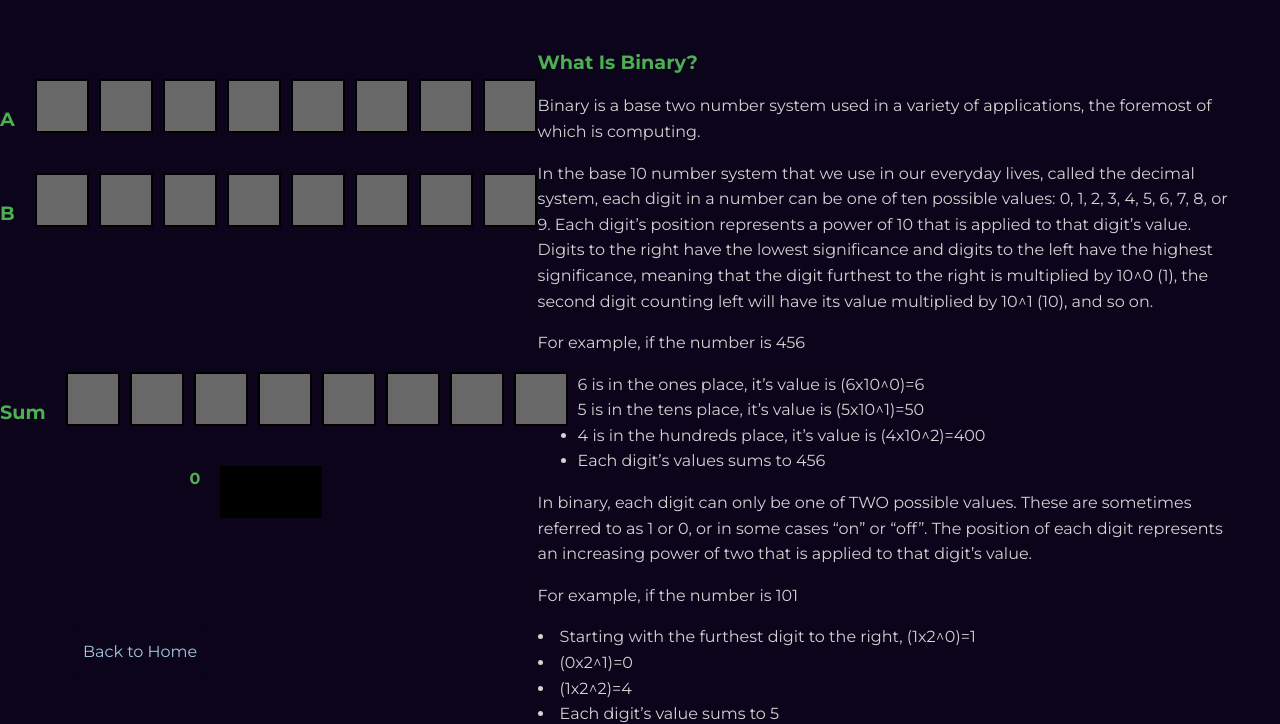
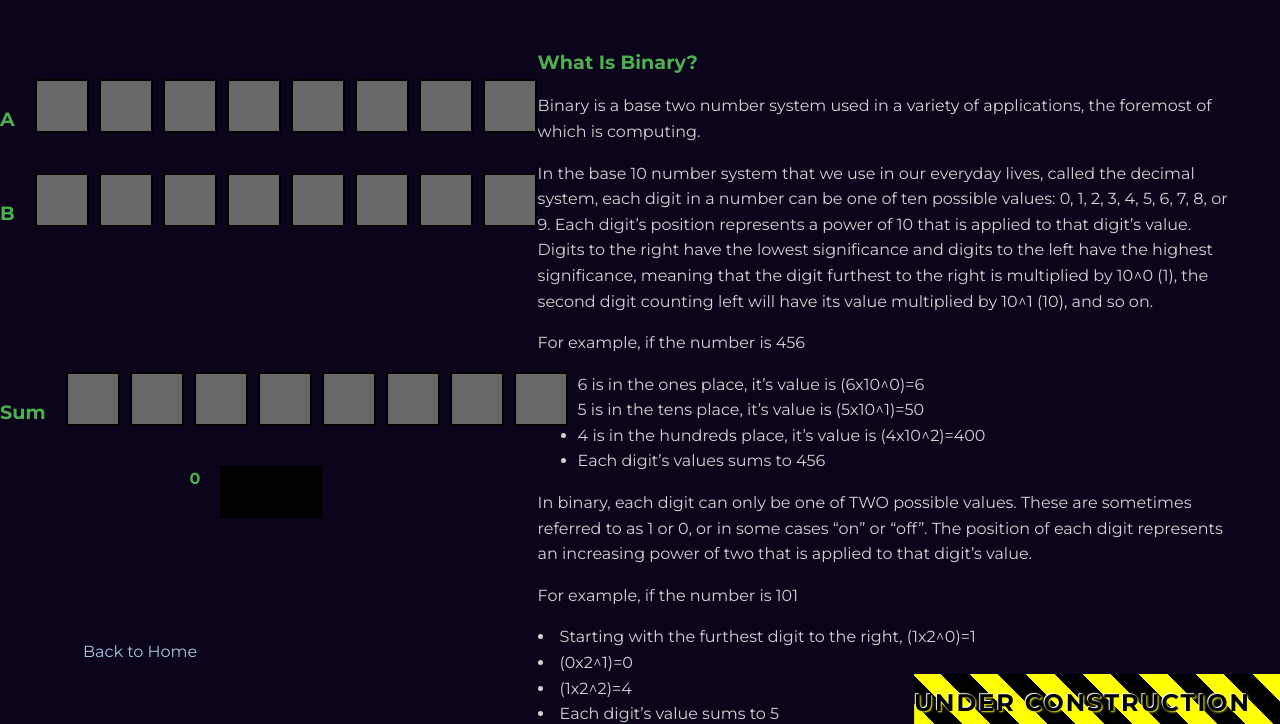
Before and after one commit to bpmurray77/fluffy-eureka, a website: page binary.html in a window 1280 px wide. Shown: the part 76-800 px from the top of the page. Drawn offline with Linux system fonts and the light colour scheme.

Commit message:
reverting

```diff
--- a/binary.html
+++ b/binary.html
@@ -8,6 +8,7 @@
     <link rel="preconnect" href="https://fonts.gstatic.com" crossorigin>
     <link href="https://fonts.googleapis.com/css2?family=Montserrat:ital,wght@0,100..900;1,100..900&display=swap" rel="stylesheet">
     <link rel="stylesheet" href="css/binary.css">
+    <link rel="stylesheet" href="construction.css">
     <link rel="stylesheet" href="flicker.css">
 </head>
 <body>
@@ -120,8 +121,18 @@
             <p>When will it end</p>
             <p>I need to scroll down</p>
             <p>Can I please scroll more</p>
-            <div id="alu-animation-container"></div>
+            <p>I need to test the scrolling</p>
+            <p>please just a crumb</p>
+            <p>please let me scroll</p>
             <!-- Add more documentation content as needed -->
+        </div>
+        <div class="ticker-container">
+            <div class="ticker caution-tape">
+              <span>Under Construction</span> &nbsp;&nbsp;&nbsp;&nbsp;
+              <span>Under Construction</span> &nbsp;&nbsp;&nbsp;&nbsp;
+              <span>Under Construction</span> &nbsp;&nbsp;&nbsp;&nbsp;
+              <span>Under Construction</span>
+            </div>
         </div>
     </div>
 
--- a/binary.js
+++ b/binary.js
@@ -2,176 +2,71 @@ document.addEventListener("DOMContentLoaded", function() {
     const aBits = document.querySelectorAll('#row-a .bit');
     const bBits = document.querySelectorAll('#row-b .bit');
     const sumBits = document.querySelectorAll('#row-result .bit');
-    const decimalSumOutput = document.getElementById('decimal-sum');
-    const colorDisplay = document.getElementById('color-display');
+    const decimalSumOutput = document.getElementById('decimal-sum'); // Element to display decimal sum
+    const colorDisplay = document.getElementById('color-display');   // Element to show the selected color
 
-    let aValue = Array(8).fill(0);
-    let bValue = Array(8).fill(0);
+    let aValue = Array(8).fill(0); // Initialize Value A as an array of 8 bits (all 0s)
+    let bValue = Array(8).fill(0); // Initialize Value B as an array of 8 bits (all 0s)
 
-    const colorPalette = [/* ... your color palette array ... */];
+    const colorPalette = [
+        '#000000', '#800000', '#008000', '#808000', '#000080', '#800080',
+        '#008080', '#c0c0c0', '#c0dcc0', '#a6caf0', '#2a3faa', '#2a3fff',
+        '#2a5f00', '#2a5f55', '#2a5faa', '#2a5fff', '#2a7f00', '#2a7f55',
+        '#2a7faa', '#2a7fff', '#2a9f00', '#2a9f55', '#2a9faa', '#2a9fff',
+        '#2abf00', '#2abf55', '#2abfaa', '#2abfff', '#2adf00', '#2adf55',
+        '#2adfaa', '#2adfff', '#2aff00', '#2aff55', '#2affaa', '#2affff',
+        '#550000', '#550055', '#5500aa', '#5500ff', '#551f00', '#551f55',
+        '#551faa', '#551fff', '#553f00', '#553f55', '#553faa', '#553fff',
+        '#555f00', '#555f55', '#555faa', '#555fff', '#557f00', '#557f55',
+        '#557faa', '#557fff', '#559f00', '#559f55', '#559faa', '#559fff',
+        '#55bf00', '#55bf55', '#55bfaa', '#55bfff', '#55df00', '#55df55',
+        '#55dfaa', '#55dfff', '#55ff00', '#55ff55', '#55ffaa', '#55ffff',
+        '#7f0000', '#7f0055', '#7f00aa', '#7f00ff', '#7f1f00', '#7f1f55',
+        '#7f1faa', '#7f1fff', '#7f3f00', '#7f3f55', '#7f3faa', '#7f3fff',
+        '#7f5f00', '#7f5f55', '#7f5faa', '#7f5fff', '#7f7f00', '#7f7f55',
+        '#7f7faa', '#7f7fff', '#7f9f00', '#7f9f55', '#7f9faa', '#7f9fff',
+        '#7fbf00', '#7fbf55', '#7fbfaa', '#7fbfff', '#7fdf00', '#7fdf55',
+        '#7fdfaa', '#7fdfff', '#7fff00', '#7fff55', '#7fffaa', '#7fffff',
+        '#aa0000', '#aa0055', '#aa00aa', '#aa00ff', '#aa1f00', '#aa1f55',
+        '#aa1faa', '#aa1fff', '#aa3f00', '#aa3f55', '#aa3faa', '#aa3fff',
+        '#aa5f00', '#aa5f55', '#aa5faa', '#aa5fff', '#aa7f00', '#aa7f55',
+        '#aa7faa', '#aa7fff', '#aa9f00', '#aa9f55', '#aa9faa', '#aa9fff',
+        '#aabf00', '#aabf55', '#aabfaa', '#aabfff', '#aadf00', '#aadf55',
+        '#aadfaa', '#aadfff', '#aaff00', '#aaff55', '#aaffaa', '#aaffff',
+        '#d40000', '#d40055', '#d400aa', '#d400ff', '#d41f00', '#d41f55',
+        '#d41faa', '#d41fff', '#d43f00', '#d43f55', '#d43faa', '#d43fff',
+        '#d45f00', '#d45f55', '#d45faa', '#d45fff', '#d47f00', '#d47f55',
+        '#d47faa', '#d47fff', '#d49f00', '#d49f55', '#d49faa', '#d49fff',
+        '#d4bf00', '#d4bf55', '#d4bfaa', '#d4bfff', '#d4df00', '#d4df55',
+        '#d4dfaa', '#d4dfff', '#d4ff00', '#d4ff55', '#d4ffaa', '#d4ffff',
+        '#ff0055', '#ff00aa', '#ff1f00', '#ff1f55', '#ff1faa', '#ff1fff',
+        '#ff3f00', '#ff3f55', '#ff3faa', '#ff3fff', '#ff5f00', '#ff5f55',
+        '#ff5faa', '#ff5fff', '#ff7f00', '#ff7f55', '#ff7faa', '#ff7fff',
+        '#ff9f00', '#ff9f55', '#ff9faa', '#ff9fff', '#ffbf00', '#ffbf55',
+        '#ffbfaa', '#ffbfff', '#ffdf00', '#ffdf55', '#ffdfaa', '#ffdfff',
+        '#ffff55', '#ffffaa', '#ccccff', '#ffccff', '#33ffff', '#66ffff',
+        '#99ffff', '#ccffff', '#007f00', '#007f55', '#007faa', '#007fff',
+        '#009f00', '#009f55', '#009faa', '#009fff', '#00bf00', '#00bf55',
+        '#00bfaa', '#00bfff', '#00df00', '#00df55', '#00dfaa', '#00dfff',
+        '#00ff55', '#00ffaa', '#2a0000', '#2a0055', '#2a00aa', '#2a00ff',
+        '#2a1f00', '#2a1f55', '#2a1faa', '#2a1fff', '#2a3f00', '#2a3f55',
+        '#fffbf0', '#a0a0a4', '#808080', '#ff0000', '#00ff00', '#ffff00',
+        '#0000ff', '#ff00ff', '#00ffff', '#ffffff'
+    ];
 
-    // Create a container for the ALU animation
-    const aluContainer = document.createElement('div');
-    aluContainer.id = 'alu-animation';
-    document.querySelector('.documentation-container').appendChild(aluContainer);
-
-    function createSVGElement(type) {
-        return document.createElementNS("http://www.w3.org/2000/svg", type);
-    }
-
-    function createGate(x, y, type) {
-        const gate = createSVGElement('g');
-        const body = createSVGElement('path');
-        let label = createSVGElement('text');
-
-        switch(type) {
-            case 'AND':
-                body.setAttribute('d', `M${x},${y} h20 a10,10 0 0 1 0,20 h-20 z`);
-                label.textContent = '&';
-                break;
-            case 'OR':
-                body.setAttribute('d', `M${x},${y} q20,10 0,20 q-20,-10 0,-20 z`);
-                label.textContent = '≥1';
-                break;
-            case 'XOR':
-                body.setAttribute('d', `M${x},${y} q20,10 0,20 q-20,-10 0,-20 z`);
-                const extraCurve = createSVGElement('path');
-                extraCurve.setAttribute('d', `M${x-3},${y} q20,10 0,20`);
-                gate.appendChild(extraCurve);
-                label.textContent = '=1';
-                break;
-        }
-
-        body.setAttribute('fill', '#4CAF50');
-        label.setAttribute('x', x + 10);
-        label.setAttribute('y', y + 14);
-        label.setAttribute('text-anchor', 'middle');
-        label.setAttribute('font-size', '10');
-
-        gate.appendChild(body);
-        gate.appendChild(label);
-        return gate;
-    }
-
-    function createWire(x1, y1, x2, y2) {
-        const wire = createSVGElement('line');
-        wire.setAttribute('x1', x1);
-        wire.setAttribute('y1', y1);
-        wire.setAttribute('x2', x2);
-        wire.setAttribute('y2', y2);
-        wire.setAttribute('stroke', '#4CAF50');
-        wire.setAttribute('stroke-width', '2');
-        return wire;
-    }
-
-    function createFullAdder(x, y, index) {
-        const group = createSVGElement('g');
-
-        // XOR gates
-        const xor1 = createGate(x, y, 'XOR');
-        const xor2 = createGate(x + 50, y + 20, 'XOR');
-
-        // AND gates
-        const and1 = createGate(x, y + 40, 'AND');
-        const and2 = createGate(x + 50, y + 60, 'AND');
-
-        // OR gate
-        const or = createGate(x + 100, y + 50, 'OR');
-
-        // Wires
-        const wires = [
-            createWire(x - 10, y + 10, x, y + 10), // Input A
-            createWire(x - 10, y + 30, x, y + 30), // Input B
-            createWire(x + 30, y + 10, x + 50, y + 30), // XOR1 to XOR2
-            createWire(x + 30, y + 10, x, y + 50), // XOR1 to AND1
-            createWire(x + 30, y + 30, x, y + 70), // Input B to AND1
-            createWire(x + 80, y + 40, x + 100, y + 60), // XOR2 to output
-            createWire(x + 30, y + 50, x + 50, y + 70), // AND1 to OR
-            createWire(x + 80, y + 70, x + 100, y + 70), // AND2 to OR
-            createWire(x + 130, y + 60, x + 140, y + 60), // OR to Carry out
-            createWire(x - 10, y + 80, x + 50, y + 80), // Carry in
-        ];
-
-        wires.forEach(wire => group.appendChild(wire));
-        group.append(xor1, xor2, and1, and2, or);
-
-        // Labels
-        const labels = [
-            {text: `A${7-index}`, x: x - 15, y: y + 10, color: '#FF5733'},  // Orange
-            {text: `B${7-index}`, x: x - 15, y: y + 30, color: '#33FF57'},  // Green
-            {text: `S${7-index}`, x: x + 85, y: y + 35, color: '#3357FF'},  // Blue
-            {text: 'Cin', x: x - 15, y: y + 80, color: '#FF33F5'},          // Pink
-            {text: 'Cout', x: x + 145, y: y + 60, color: '#F5FF33'}         // Yellow
-        ];
-
-        labels.forEach(label => {
-            const text = createSVGElement('text');
-            text.textContent = label.text;
-            text.setAttribute('x', label.x);
-            text.setAttribute('y', label.y);
-            text.setAttribute('font-size', '10');
-            text.setAttribute('fill', label.color);
-            group.appendChild(text);
-        });
-
-        return group;
-    }
-
-    function setupALUAnimation() {
-        const svg = createSVGElement('svg');
-        svg.setAttribute('width', '100%');
-        svg.setAttribute('height', '1000');
-        svg.setAttribute('viewBox', '0 0 800 1000');
-
-        for (let i = 0; i < 8; i++) {
-            const fullAdder = createFullAdder(50, i * 120, i);
-            svg.appendChild(fullAdder);
-        }
-
-        aluContainer.appendChild(svg);
-    }
-
-    function updateALU(a, b) {
-        const svg = aluContainer.querySelector('svg');
-        const wires = svg.querySelectorAll('line');
-        const gates = svg.querySelectorAll('path');
-
-        let carry = 0;
-        for (let i = 7; i >= 0; i--) {
-            const bitA = (a >> i) & 1;
-            const bitB = (b >> i) & 1;
-            const sum = bitA ^ bitB ^ carry;
-            const nextCarry = (bitA & bitB) | (carry & (bitA ^ bitB));
-
-            // Calculate the index for the current full adder
-            const adderIndex = 7 - i;
-
-            // Update input wires
-            wires[adderIndex * 10].style.stroke = bitA ? '#ff0000' : '#4CAF50';
-            wires[adderIndex * 10 + 1].style.stroke = bitB ? '#ff0000' : '#4CAF50';
-            wires[adderIndex * 10 + 9].style.stroke = carry ? '#ff0000' : '#4CAF50';
-
-            // Update gates
-            gates[adderIndex * 5].style.fill = (bitA ^ bitB) ? '#ff0000' : '#4CAF50'; // XOR1
-            gates[adderIndex * 5 + 1].style.fill = sum ? '#ff0000' : '#4CAF50'; // XOR2
-            gates[adderIndex * 5 + 2].style.fill = (bitA & bitB) ? '#ff0000' : '#4CAF50'; // AND1
-            gates[adderIndex * 5 + 3].style.fill = ((bitA ^ bitB) & carry) ? '#ff0000' : '#4CAF50'; // AND2
-            gates[adderIndex * 5 + 4].style.fill = nextCarry ? '#ff0000' : '#4CAF50'; // OR
-
-            // Update output wire
-            wires[adderIndex * 10 + 5].style.stroke = sum ? '#ff0000' : '#4CAF50';
-            wires[adderIndex * 10 + 8].style.stroke = nextCarry ? '#ff0000' : '#4CAF50';
-
-            carry = nextCarry;
-        }
-    }
-
+    // Function to update the sum and display it
     function updateSum() {
+        // Convert the binary arrays to decimal
         const aDecimal = parseInt(aValue.join(''), 2);
         const bDecimal = parseInt(bValue.join(''), 2);
+
+        // Calculate the sum of A and B
         const sumDecimal = aDecimal + bDecimal;
+
+        // Convert the sum back to binary (as a string of length 8, padded with 0s)
         const sumBinary = sumDecimal.toString(2).padStart(8, '0');
 
+        // Update the sum row's bits based on the binary result
         sumBits.forEach((bit, index) => {
             if (sumBinary[index] === '1') {
                 bit.classList.add('active');
@@ -180,29 +75,35 @@ document.addEventListener("DOMContentLoaded", function() {
             }
         });
 
+        // Update the decimal sum in the HTML
         decimalSumOutput.textContent = sumDecimal;
+
+        // Get the corresponding color from the palette (wrap sumDecimal to 255)
         const color = colorPalette[sumDecimal % 256];
+
+        // Update the color display (set background color)
         colorDisplay.style.backgroundColor = color;
-
-        updateALU(aDecimal, bDecimal);
     }
 
+    // Add click event listeners for Value A bits
     aBits.forEach((bit, index) => {
         bit.addEventListener('click', function() {
             bit.classList.toggle('active');
+            // Update A value array based on the bit's state
             aValue[index] = bit.classList.contains('active') ? 1 : 0;
+            // Update the sum
             updateSum();
         });
     });
 
+    // Add click event listeners for Value B bits
     bBits.forEach((bit, index) => {
         bit.addEventListener('click', function() {
             bit.classList.toggle('active');
+            // Update B value array based on the bit's state
             bValue[index] = bit.classList.contains('active') ? 1 : 0;
+            // Update the sum
             updateSum();
         });
     });
-
-    setupALUAnimation();
-    updateSum(); // Initial update
 });
```
Also changed, not shown: css/binary.css (+0 -12 lines).
